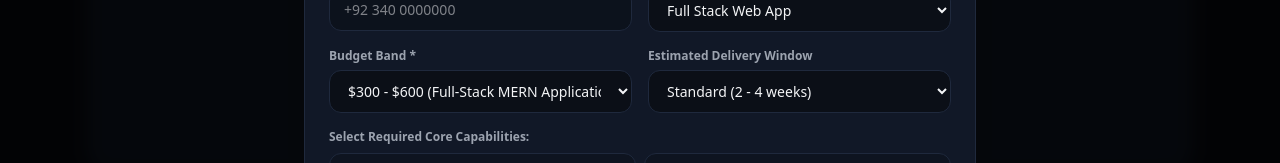
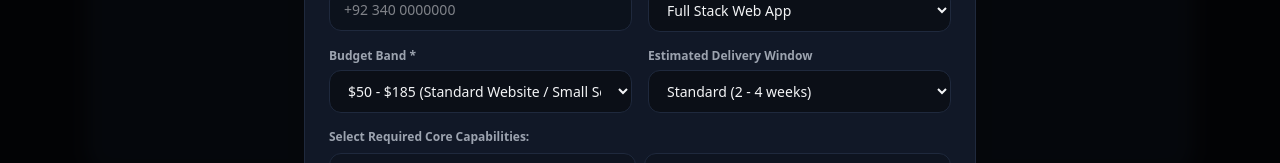
Before and after one commit to Yasir-Shah723/yasir-tech-lab-platform, a React (Vite) app in the folder frontend/: page / in a window 1280 px wide. Both pictures are taken after a click on the button "Request a Project Estimate". Shown: the part 2029-2192 px from the top of the page. Built offline with nearby package versions, Linux system fonts and the light colour scheme; no server answers.

Commit message:
feat (services): change the price calculation

```diff
--- a/frontend/src/components/common/QuoteModal.jsx
+++ b/frontend/src/components/common/QuoteModal.jsx
@@ -28,7 +28,7 @@ const QuoteModal = ({ isOpen, onClose, initialProjectType = 'Full Stack Web App'
     phone: '',
     company: '',
     projectType: initialProjectType,
-    budgetRange: '$300 - $600',
+    budgetRange: '$185 - $400',
     timeline: 'Standard (2 - 4 weeks)',
     features: [],
     description: '',
@@ -210,10 +210,10 @@ const QuoteModal = ({ isOpen, onClose, initialProjectType = 'Full Stack Web App'
   onChange={(e) => setFormData({ ...formData, budgetRange: e.target.value })}
   className="w-full px-3.5 py-2.5 rounded-xl border border-light-border dark:border-dark-border bg-white dark:bg-dark-bg text-sm focus:outline-none focus:ring-2 focus:ring-primary"
 >
-                  <option value="$120 - $300">$120 - $300 (Standard Website / Small Scope)</option>
-                  <option value="$300 - $600">$300 - $600 (Full-Stack MERN Application)</option>
-                  <option value="$600 - $1,200">$600 - $1,200 (Complex Multi-Role Platform)</option>
-                  <option value="$1,200+">$1,200+ (Enterprise / Scalable Architecture)</option>
+  <option value="$50 - $185">$50 - $185 (Standard Website / Small Scope / Fixes)</option>
+  <option value="$185 - $450">$185 - $450 (Full-Stack MERN Application / Core Portal)</option>
+  <option value="$450 - $850">$450 - $850 (Complex Multi-Role Platform / Booking Engine)</option>
+  <option value="$850+">$850+ (Custom Scalable Web Platform)</option>
   <option value="Flexible">Flexible / Open to Recommendation</option>
 </select>
               </div>
```
Also changed, not shown: 1 other file (tests, documents, lock files or other folders). Lines whose indentation alone changed are shown as unchanged.
